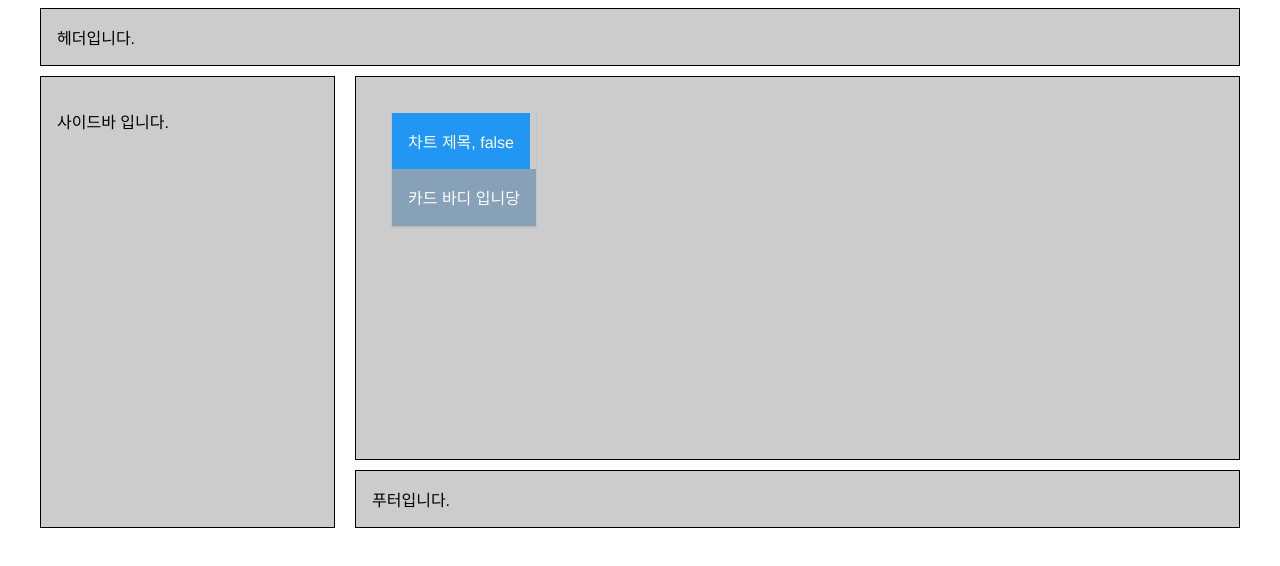
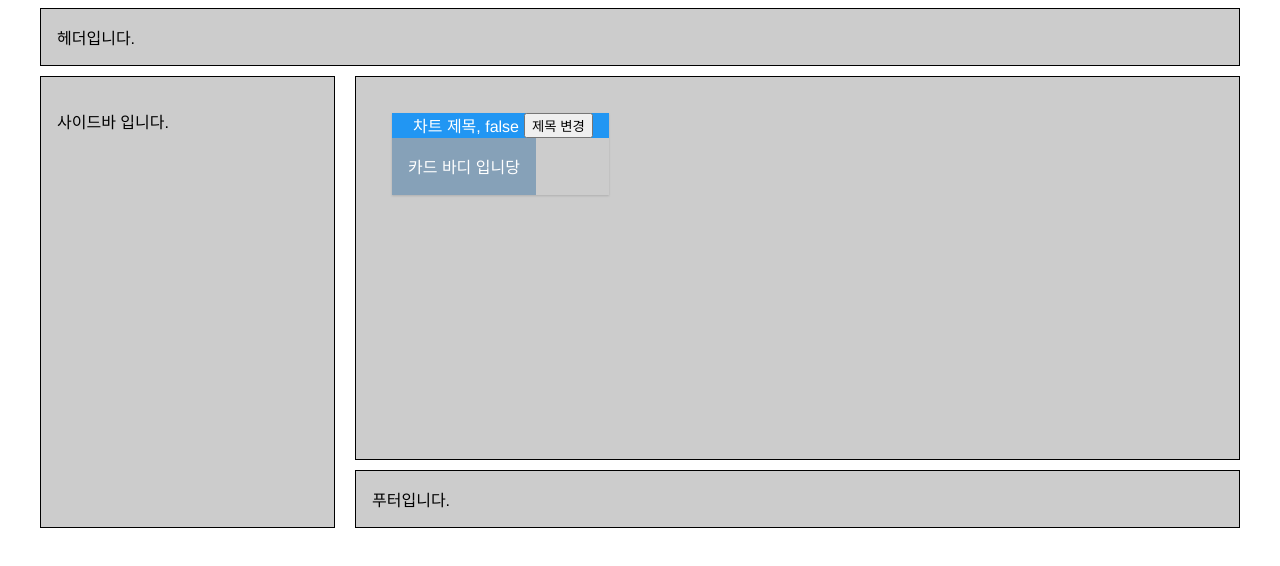
Before and after one commit to JangCool/vue-example, a Vue app: page / in a window 1280 px wide. Shown: the top 566 px of the page. Built offline with nearby package versions, Linux system fonts and the light colour scheme.

Commit message:
emit 실행

```diff
--- /dev/null
+++ b/src/components/buttons/ButtonGroup.vue
@@ -0,0 +1,18 @@
+<template>
+    <div class="button-group">
+        <button>제목 변경</button>
+    </div>
+</template>
+
+<script>
+export default {
+  name: 'button-group'
+
+}
+</script>
+
+<style>
+.button-group{
+    float: right;
+}
+</style>
--- a/src/components/cards/ChartCard.vue
+++ b/src/components/cards/ChartCard.vue
@@ -1,7 +1,9 @@
 <template>
     <card>
     <!-- 단일 slot 예제-->
-        <card-header v-bind="state" />
+        <card-header v-bind="state">
+            <button-group />
+        </card-header>
         <card-body />
     <!-- 단일 slot 예제-->
 
@@ -23,13 +25,15 @@
 import Card from '@/components/cards/default/Card.vue'
 import CardHeader from '@/components/cards/default/CardHeader.vue'
 import CardBody from '@/components/cards/default/CardBody.vue'
+import ButtonGroup from '@/components/buttons/ButtonGroup.vue'
 
 export default {
   name: 'chart-card',
   components: {
     card: Card,
     'card-header': CardHeader,
-    'card-body': CardBody
+    'card-body': CardBody,
+    'button-group': ButtonGroup
   },
   setup () {
     return {
--- a/src/components/cards/default/CardHeader.vue
+++ b/src/components/cards/default/CardHeader.vue
@@ -1,6 +1,7 @@
 <template>
     <div class="card-header">
-      <p>{{title}}, {{isButton}}</p>
+      <span>{{title}}, {{isButton}}</span>
+      <slot></slot>
     </div>
 </template>
 
@@ -22,6 +23,10 @@ export default {
   box-sizing: inherit;
   content: "";
   display: table;
+  overflow: auto;
   clear: both;
 }
+span{
+  padding: 5px;
+}
 </style>
```
